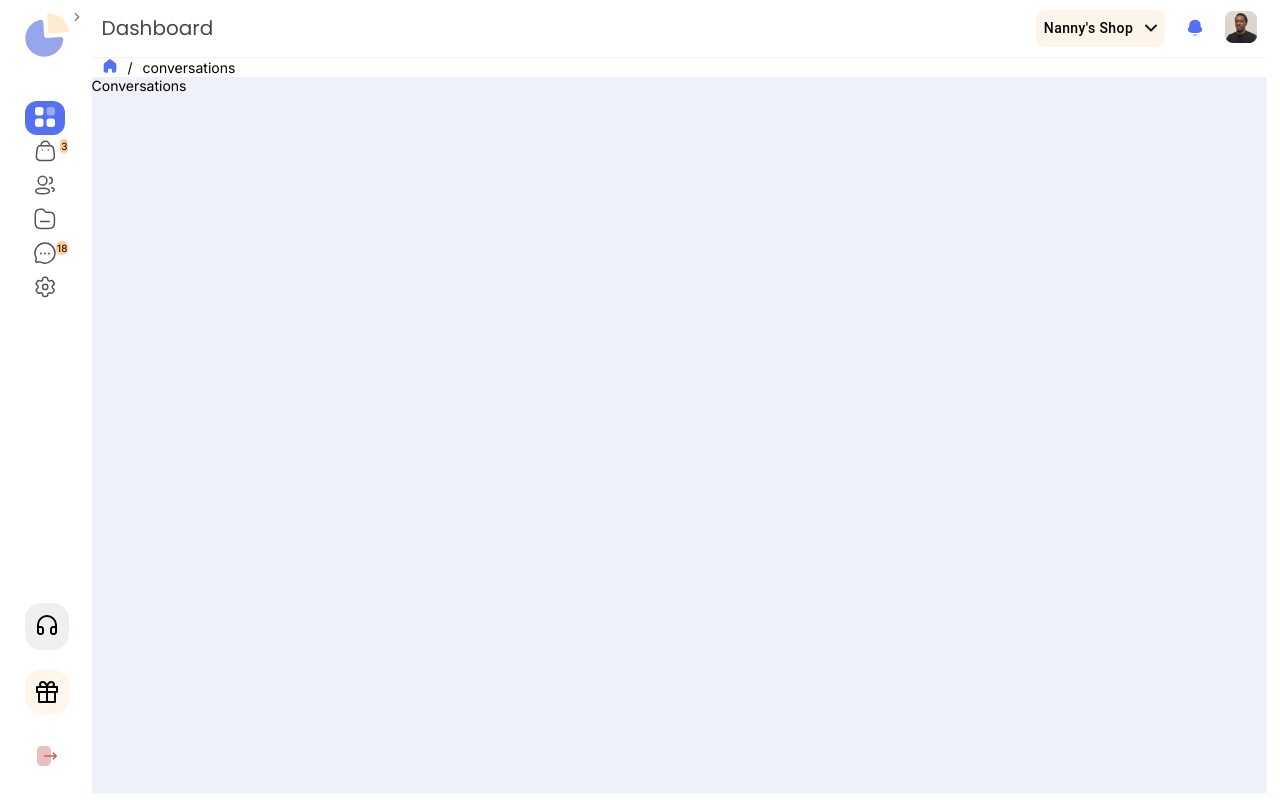
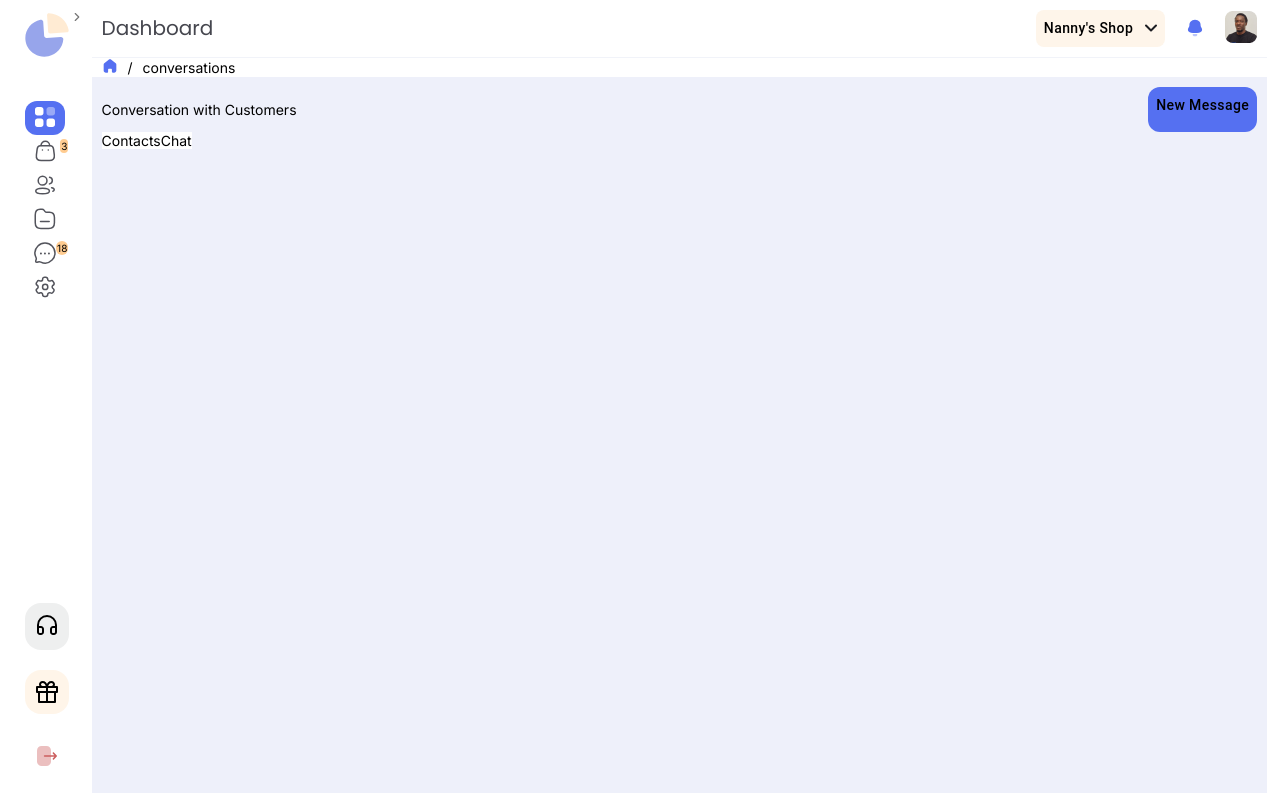
Before and after one commit to MichaelBoyo/metrix, a Next.js app: page /conversations in a window 1280 px wide. Built offline with nearby package versions, Linux system fonts and the light colour scheme.

Commit message:
conversation

```diff
--- /dev/null
+++ b/src/app/conversations/index.module.scss
@@ -0,0 +1,18 @@
+.conversations {
+  p {
+    padding: 0;
+  }
+  padding: 10px;
+}
+.top {
+  display: flex;
+  justify-content: space-between;
+}
+.newMessageButton {
+  border-radius: 12px;
+  background: var(--primary, #5570f1);
+}
+
+.body {
+  display: flex;
+}
--- a/src/app/conversations/page.tsx
+++ b/src/app/conversations/page.tsx
@@ -1,7 +1,25 @@
+import { Button } from "@mui/material";
 import React from "react";
+import style from "./index.module.scss";
+import { Contacts } from "@/components/Contacts";
+import { Chat } from "@/components/Chat";
+import { baseButtonStyle } from "@/components/Sidebar";
+const Conversations = () => {
+  return (
+    <div className={style.conversations}>
+      <div className={style.top}>
+        <p>Conversation with Customers</p>
 
-const Conversations = () => {
-  return <div>Conversations</div>;
+        <div className={style.newMessageButton}>
+          <Button sx={{ ...baseButtonStyle }}>New Message</Button>
+        </div>
+      </div>
+      <div className={style.body}>
+        <Contacts />
+        <Chat />
+      </div>
+    </div>
+  );
 };
 
 export default Conversations;
--- /dev/null
+++ b/src/components/Chat/index.module.scss
@@ -0,0 +1,3 @@
+.chat {
+  background: white;
+}
--- /dev/null
+++ b/src/components/Chat/index.tsx
@@ -0,0 +1,5 @@
+import React from "react";
+import style from "./index.module.scss";
+export const Chat = () => {
+  return <div className={style.chat}>Chat</div>;
+};
--- /dev/null
+++ b/src/components/Contacts/index.module.scss
@@ -0,0 +1,3 @@
+.contacts {
+  background: white;
+}
--- /dev/null
+++ b/src/components/Contacts/index.tsx
@@ -0,0 +1,7 @@
+import React from 'react'
+import style from './index.module.scss'
+export const Contacts = () => {
+  return (
+    <div className={style.contacts}>Contacts</div>
+  )
+}
```
